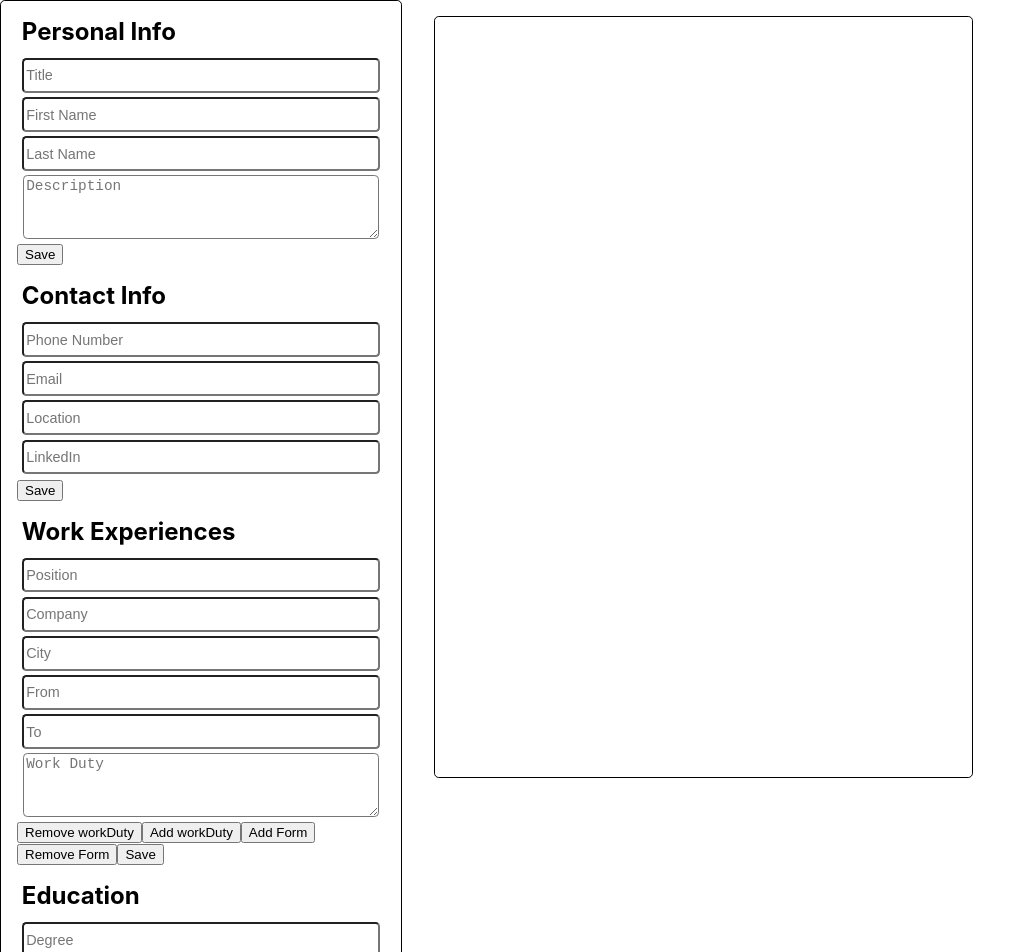
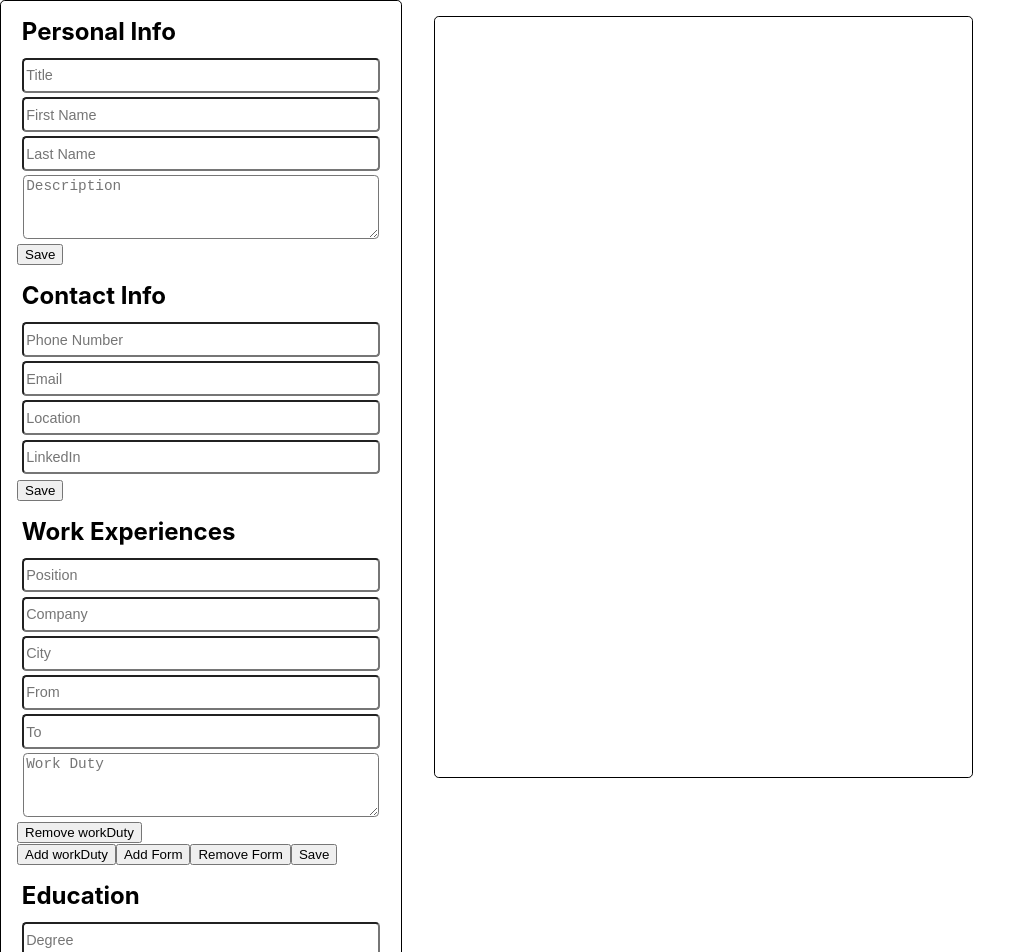
Before and after one commit to G-Cioni/cv-creator, a React (Create React App) app: page / in a window 1280 px wide. Shown: the top 952 px of the page, without its empty margins (0-1036 px from the left). Built offline with nearby package versions, Linux system fonts and the light colour scheme.

Commit message:
Input component returns a div instead of Fragment

```diff
--- a/src/components/forms/Input.jsx
+++ b/src/components/forms/Input.jsx
@@ -16,7 +16,7 @@ class Input extends Component {
 
     // Conditionally renders an input field or a textarea
     return (
-      <Fragment>
+      <div>
         {type === 'input' ? (
           <input
             value={inputValue}
@@ -36,7 +36,7 @@ class Input extends Component {
             text={`Remove ${extraInputName}`}
           />
         ) : null}
-      </Fragment>
+      </div>
     );
   }
 }
```
